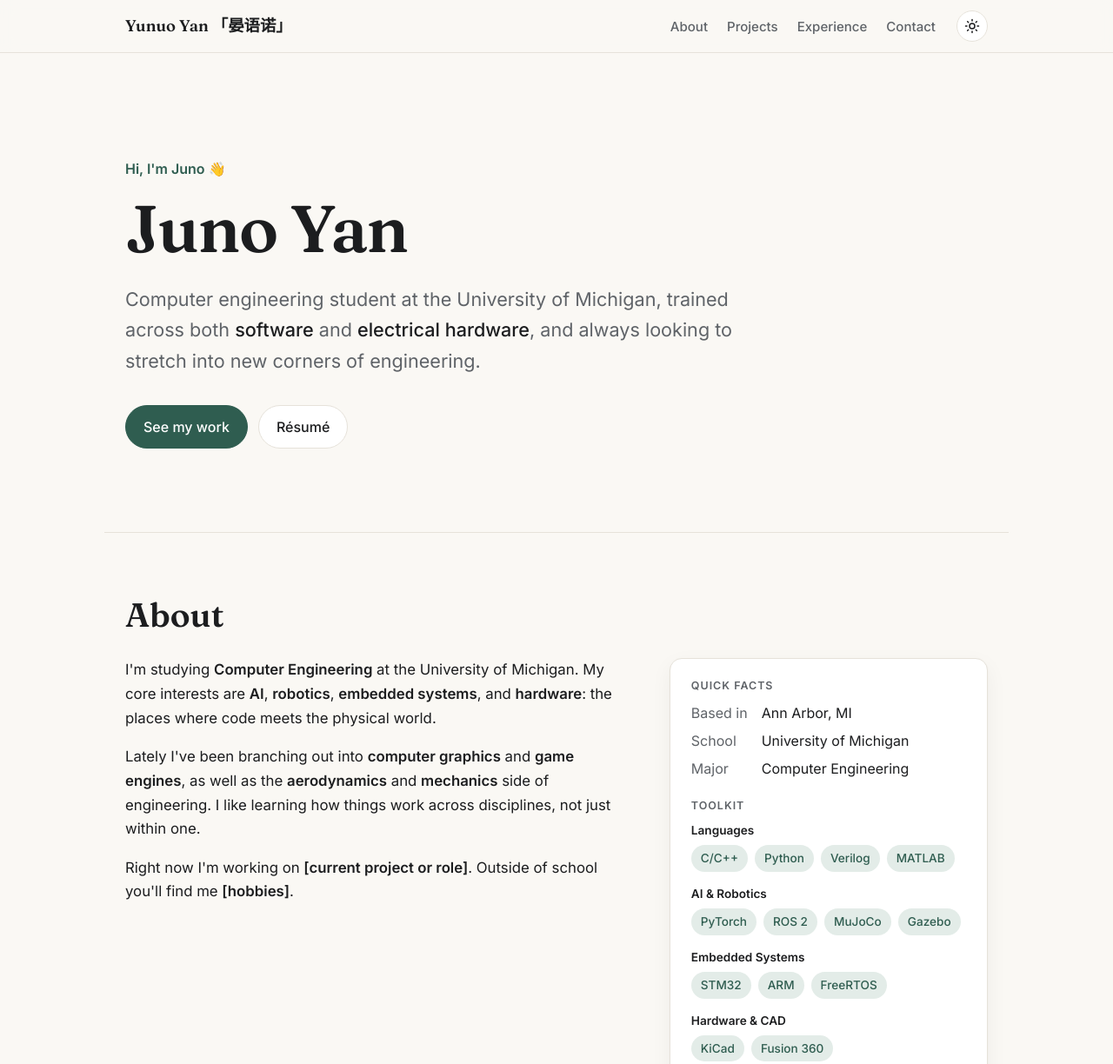
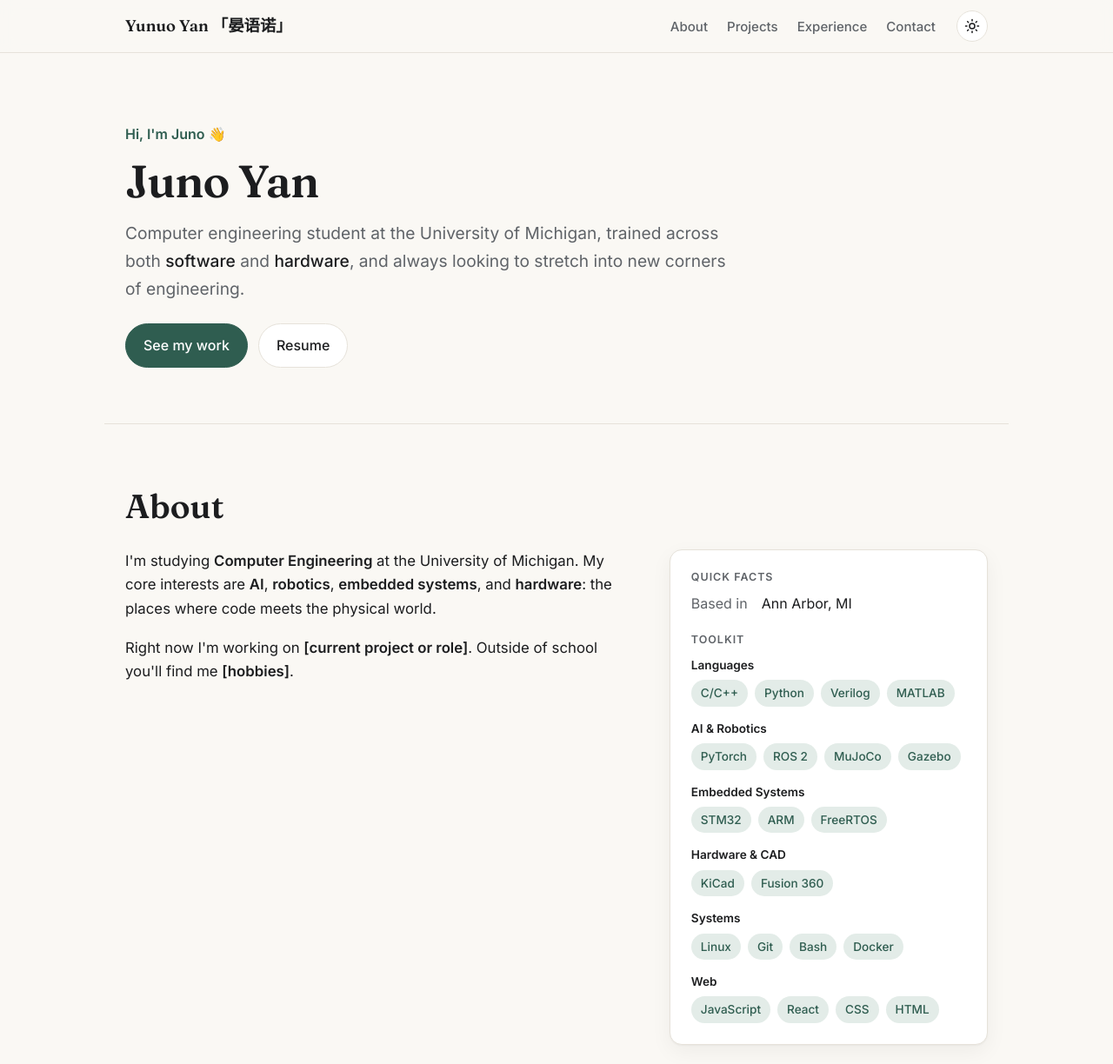
Before and after one commit to JunoYYan/JunoYYan.github.io, a plain HTML site: page index.html in a window 1280 px wide. Shown: the top 1224 px of the page at 87% size. Drawn offline with Linux system fonts and the light colour scheme.

Commit message:
modified top and about.

```diff
--- a/index.html
+++ b/index.html
@@ -41,13 +41,14 @@
     <section id="top" class="hero wrap">
       <p class="eyebrow">Hi, I'm Juno 👋</p>
       <h1>Juno Yan</h1>
-      <p class="lede">Computer engineering student at the University of Michigan, trained across both <em>software</em> and <em>electrical hardware</em>, and always looking to stretch into new corners of engineering.</p>
+      <p class="lede">Computer engineering student at the University of Michigan, trained across both <em>software</em> and <em>hardware</em>, and always looking to stretch into new corners of engineering.</p>
       <div class="cta">
         <a class="btn primary" href="#projects">See my work</a>
         <!-- EDIT: drop your resume PDF in the repo as resume.pdf -->
-        <a class="btn" href="resume.pdf">Résumé</a>
+        <a class="btn" href="resume.pdf">Resume</a>
       </div>
     </section>
+
 
     <!-- ============ ABOUT ============ -->
     <section id="about" class="wrap section">
@@ -56,15 +57,12 @@
         <div class="prose">
           <!-- EDIT: a few short paragraphs about yourself -->
           <p>I'm studying <strong>Computer Engineering</strong> at the University of Michigan. My core interests are <strong>AI</strong>, <strong>robotics</strong>, <strong>embedded systems</strong>, and <strong>hardware</strong>: the places where code meets the physical world.</p>
-          <p>Lately I've been branching out into <strong>computer graphics</strong> and <strong>game engines</strong>, as well as the <strong>aerodynamics</strong> and <strong>mechanics</strong> side of engineering. I like learning how things work across disciplines, not just within one.</p>
           <p>Right now I'm working on <strong>[current project or role]</strong>. Outside of school you'll find me <strong>[hobbies]</strong>.</p>
         </div>
         <aside class="card facts">
           <h3>Quick facts</h3>
           <dl>
             <dt>Based in</dt><dd>Ann Arbor, MI</dd>
-            <dt>School</dt><dd>University of Michigan</dd>
-            <dt>Major</dt><dd>Computer Engineering</dd>
           </dl>
           <h3>Toolkit</h3>
           <!-- EDIT: one .skill-group per category -->
@@ -90,7 +88,7 @@
           </div>
           <div class="skill-group">
             <h4>Web</h4>
-            <ul class="tags"><li>JavaScript</li><li>React</li><li>CSS</li></ul>
+            <ul class="tags"><li>JavaScript</li><li>React</li><li>CSS</li><li>HTML</li></ul>
           </div>
         </aside>
       </div>
--- a/styles.css
+++ b/styles.css
@@ -86,11 +86,11 @@ a:hover { text-decoration: underline; text-underline-offset: 3px; }
 }
 
 /* Hero */
-.hero { padding: 120px 24px 96px; }
+.hero { padding: 80px 24px 64px; }
 .eyebrow { color: var(--accent); font-weight: 600; margin: 0 0 12px; }
 h1, h2, h3 { font-family: var(--serif); font-weight: 600; line-height: 1.15; margin: 0; }
-h1 { font-size: clamp(2.75rem, 7vw, 4.75rem); letter-spacing: -.02em; }
-.lede { font-size: clamp(1.1rem, 2.2vw, 1.35rem); color: var(--muted); max-width: 34em; margin: 20px 0 32px; }
+h1 { font-size: clamp(2.25rem, 5vw, 3.25rem); letter-spacing: -.02em; }
+.lede { font-size: clamp(1.05rem, 1.8vw, 1.2rem); color: var(--muted); max-width: 36em; margin: 14px 0 24px; }
 .lede em { color: var(--text); font-style: normal; font-weight: 500; }
 .cta, .contact-links { display: flex; flex-wrap: wrap; gap: 12px; }
 
@@ -184,7 +184,7 @@ h2 { font-size: clamp(1.8rem, 4vw, 2.4rem); margin-bottom: 8px; }
 @media (max-width: 720px) {
   .wrap, .hero, .section { padding-left: 16px; padding-right: 16px; }
   .nav ul { display: none; }
-  .hero { padding-top: 72px; padding-bottom: 64px; }
+  .hero { padding-top: 48px; padding-bottom: 48px; }
   .section { padding-top: 56px; padding-bottom: 56px; }
   .about-grid { grid-template-columns: 1fr; gap: 24px; }
   .timeline li { grid-template-columns: 1fr; gap: 4px; }
```
